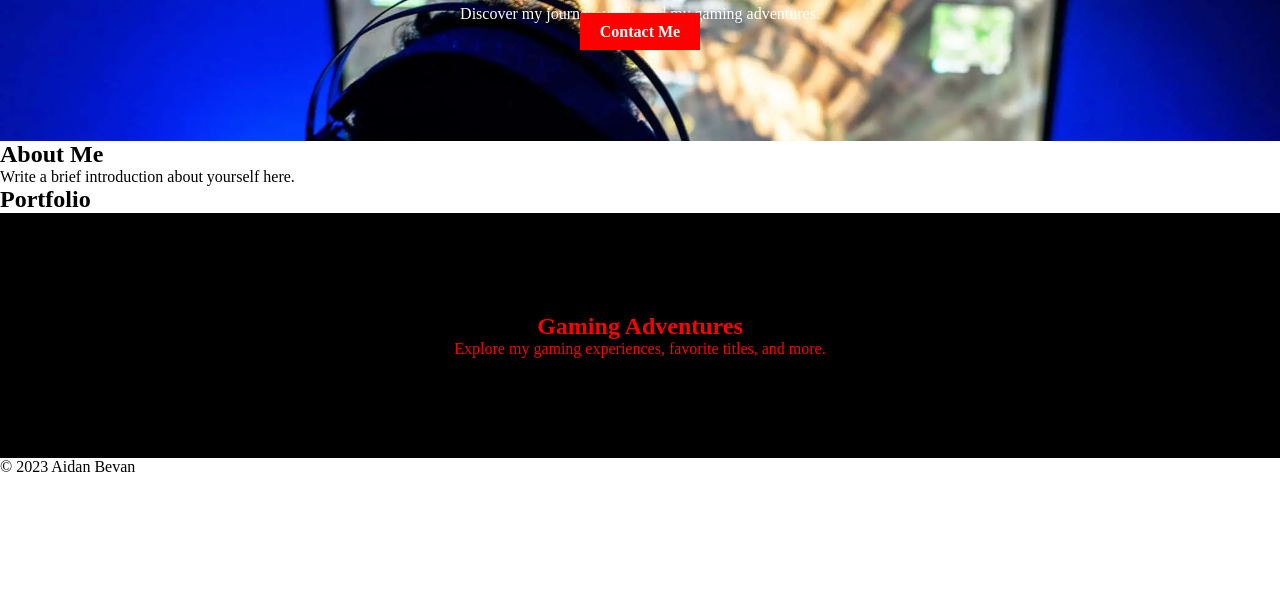
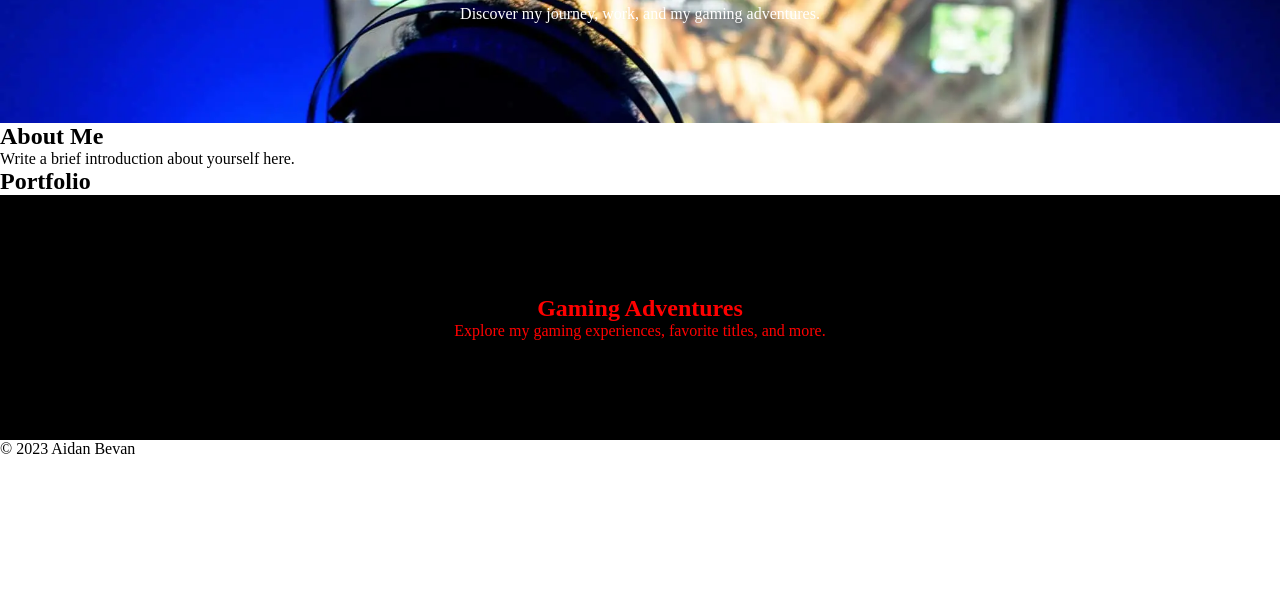
Before and after one commit to bevanplayz/bevanplayz.github.io, a plain HTML site: page dad.html in a window 1280 px wide. Shown: the part 195-800 px from the top of the page. Drawn offline with Linux system fonts and the light colour scheme.

Commit message:
removed contact

```diff
--- a/dad.html
+++ b/dad.html
@@ -21,7 +21,6 @@
         <div class="hero-content">
             <h1>Welcome to My Personal Website</h1>
             <p>Discover my journey, work, and my gaming adventures.</p> <!-- Updated subheading -->
-            <a href="#contact" class="cta-button">Contact Me</a>
         </div>
     </section>
 
```
